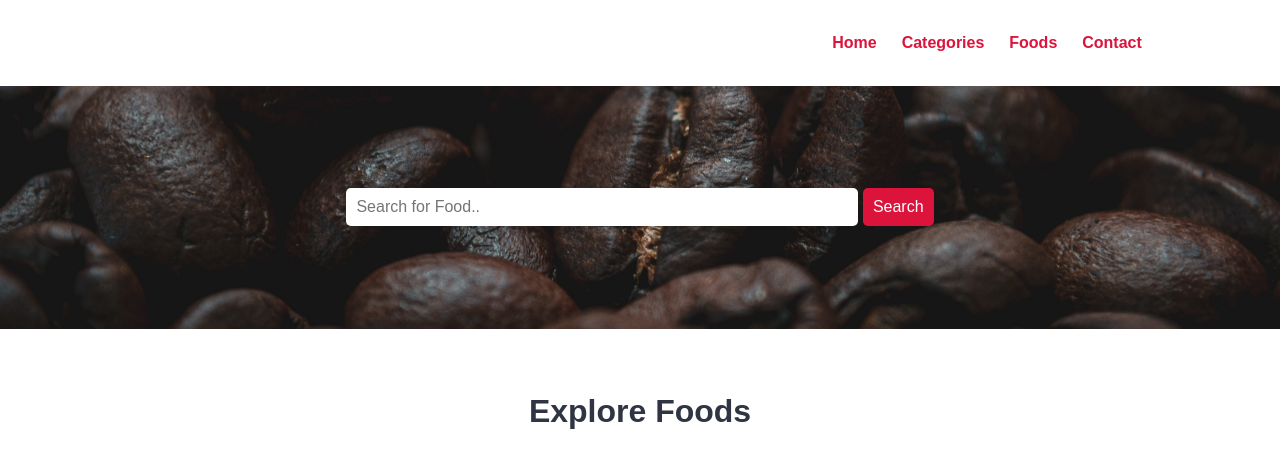
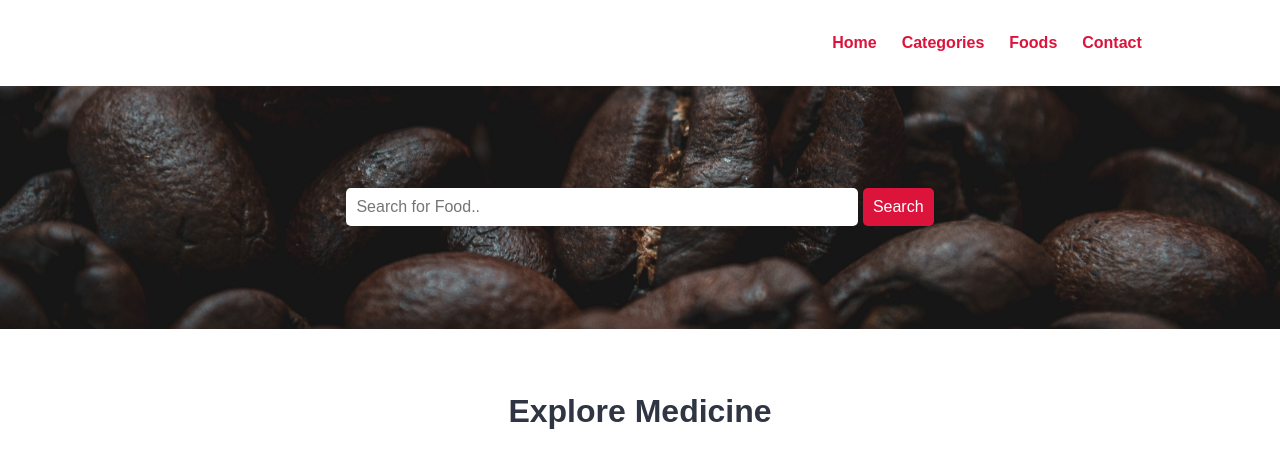
Before and after one commit to h-vishwanathreddy/MEDDEL, a PHP site: page /food-order/ in a window 1280 px wide. Shown: the top 469 px of the page. Run offline with PHP 8.4, Linux system fonts and the light colour scheme; data comes from the database, SQL or seed files in the repository.

Commit message:
Change of word

```diff
--- a/meddel/index.php
+++ b/meddel/index.php
@@ -24,7 +24,7 @@
 <!-- CAtegories Section Starts Here -->
 <section class="categories">
     <div class="container">
-        <h2 class="text-center">Explore Foods</h2>
+        <h2 class="text-center">Explore Medicine</h2>
 
         <?php
     //Create sql query to display categories from database
```
